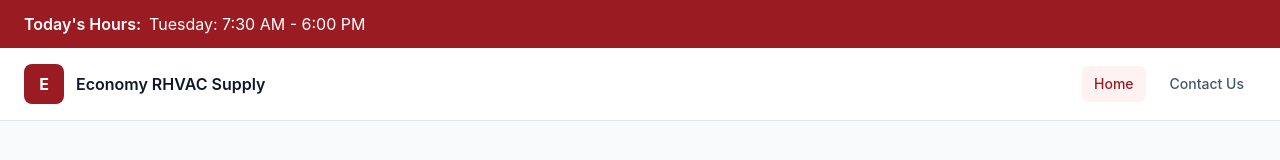
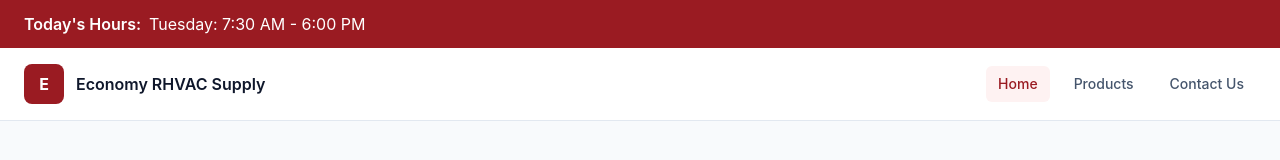
Before and after one commit to Sky-Turtl/economy-site, a React (Vite) app: page / in a window 1280 px wide. Shown: the top 160 px of the page. Built offline with nearby package versions, Linux system fonts and the light colour scheme.

Commit message:
Add Products page with category grid and drill-down brand/item view

```diff
--- a/src/App.jsx
+++ b/src/App.jsx
@@ -2,6 +2,7 @@ import { useState } from "react";
 import Header from "./components/Header";
 import Footer from "./components/Footer";
 import HomePage from "./pages/HomePage";
+import ProductsPage from "./pages/ProductsPage";
 import ContactPage from "./pages/ContactPage";
 
 export default function App() {
@@ -13,6 +14,7 @@ export default function App() {
 
       <main className="mx-auto w-full max-w-6xl flex-1 px-6 py-10">
         {page === "home" && <HomePage setPage={setPage} />}
+        {page === "products" && <ProductsPage />}
         {page === "contact" && <ContactPage />}
       </main>
 
--- a/src/components/Header.jsx
+++ b/src/components/Header.jsx
@@ -25,6 +25,7 @@ export default function Header({ page, setPage }) {
 
   const navItems = [
     { label: "Home", key: "home" },
+    { label: "Products", key: "products" },
     { label: "Contact Us", key: "contact" },
   ];
 
--- /dev/null
+++ b/src/components/PlaceholderImage.jsx
@@ -0,0 +1,20 @@
+export default function PlaceholderImage({ label, className = "" }) {
+  return (
+    <div
+      className={`flex items-center justify-center bg-slate-100 text-slate-400 ${className}`}
+      aria-label={`${label} placeholder image`}
+    >
+      <svg
+        viewBox="0 0 24 24"
+        fill="none"
+        stroke="currentColor"
+        strokeWidth="1.5"
+        className="h-1/3 w-1/3"
+      >
+        <rect x="3" y="3" width="18" height="18" rx="2" />
+        <circle cx="8.5" cy="8.5" r="1.5" />
+        <path d="M21 15l-5-5L5 21" />
+      </svg>
+    </div>
+  );
+}
--- /dev/null
+++ b/src/data/products.js
@@ -0,0 +1,42 @@
+export const categories = [
+  {
+    key: "refrigeration",
+    name: "Refrigeration",
+    items: ["Compressors", "Condensing Units", "Evaporator Coils", "Copeland", "Tecumseh"],
+  },
+  {
+    key: "hvac-equipment",
+    name: "HVAC Equipment",
+    items: ["Air Handlers", "Furnaces", "Mini-Splits", "Carrier", "Mitsubishi", "Fujitsu"],
+  },
+  {
+    key: "controls-thermostats",
+    name: "Controls & Thermostats",
+    items: ["Thermostats", "Relays & Timers", "Sensors", "Robertshaw", "White-Rodgers"],
+  },
+  {
+    key: "motors-fans",
+    name: "Motors & Fans",
+    items: ["Condenser Fan Motors", "Blower Motors", "Fan Blades", "Canarm", "Pennbarry"],
+  },
+  {
+    key: "valves-metering",
+    name: "Valves & Metering Devices",
+    items: ["TXVs", "Solenoid Valves", "Check Valves", "Sporlan"],
+  },
+  {
+    key: "ductwork-sheet-metal",
+    name: "Ductwork & Sheet Metal",
+    items: ["Flex Duct", "Sheet Metal Fittings", "Registers & Grilles", "Dampers"],
+  },
+  {
+    key: "tools-accessories",
+    name: "Tools & Accessories",
+    items: ["Gauges & Manifolds", "Recovery Machines", "Vacuum Pumps", "Hand Tools"],
+  },
+  {
+    key: "refrigerant-chemicals",
+    name: "Refrigerant & Chemicals",
+    items: ["Refrigerants", "Leak Detectors", "Cleaners & Sealants"],
+  },
+];
--- /dev/null
+++ b/src/pages/ProductsPage.jsx
@@ -0,0 +1,86 @@
+import { useState } from "react";
+import { categories } from "../data/products";
+import PlaceholderImage from "../components/PlaceholderImage";
+
+export default function ProductsPage() {
+  const [activeCategory, setActiveCategory] = useState(null);
+
+  const selected = categories.find((c) => c.key === activeCategory);
+
+  if (selected) {
+    return (
+      <div>
+        <button
+          onClick={() => setActiveCategory(null)}
+          className="mb-6 inline-flex items-center gap-1 text-sm font-semibold text-[var(--color-primary)]"
+        >
+          &larr; Back to Categories
+        </button>
+
+        <div className="mb-8 flex items-center gap-4">
+          <PlaceholderImage
+            label={selected.name}
+            className="h-16 w-16 rounded-lg border border-slate-200"
+          />
+          <h1 className="text-3xl font-semibold tracking-tight text-slate-900">
+            {selected.name}
+          </h1>
+        </div>
+
+        <div className="grid gap-6 sm:grid-cols-2 lg:grid-cols-3">
+          {selected.items.map((item) => (
+            <div
+              key={item}
+              className="border border-slate-200 bg-white p-5"
+            >
+              <PlaceholderImage
+                label={item}
+                className="h-32 w-full border border-slate-100"
+              />
+              <div className="mt-3 text-sm font-semibold text-slate-900">
+                {item}
+              </div>
+            </div>
+          ))}
+        </div>
+      </div>
+    );
+  }
+
+  return (
+    <div>
+      <div className="mb-8">
+        <div className="text-sm font-semibold uppercase tracking-[0.08em] text-[var(--color-primary)]">
+          Products
+        </div>
+        <h1 className="mt-2 text-3xl font-semibold tracking-tight text-slate-900">
+          Browse by Category
+        </h1>
+        <p className="mt-3 text-sm leading-7 text-slate-600">
+          Select a category to see the brands and items we carry.
+        </p>
+      </div>
+
+      <div className="grid gap-6 sm:grid-cols-2 lg:grid-cols-3">
+        {categories.map((category) => (
+          <button
+            key={category.key}
+            onClick={() => setActiveCategory(category.key)}
+            className="flex flex-col items-center gap-4 border border-slate-200 bg-white p-6 text-center hover:border-[var(--color-primary)] hover:shadow-sm"
+          >
+            <PlaceholderImage
+              label={category.name}
+              className="h-20 w-20 rounded-lg border border-slate-100"
+            />
+            <div className="font-semibold text-slate-900">
+              {category.name}
+            </div>
+            <div className="text-xs text-slate-500">
+              {category.items.length} items
+            </div>
+          </button>
+        ))}
+      </div>
+    </div>
+  );
+}
```
